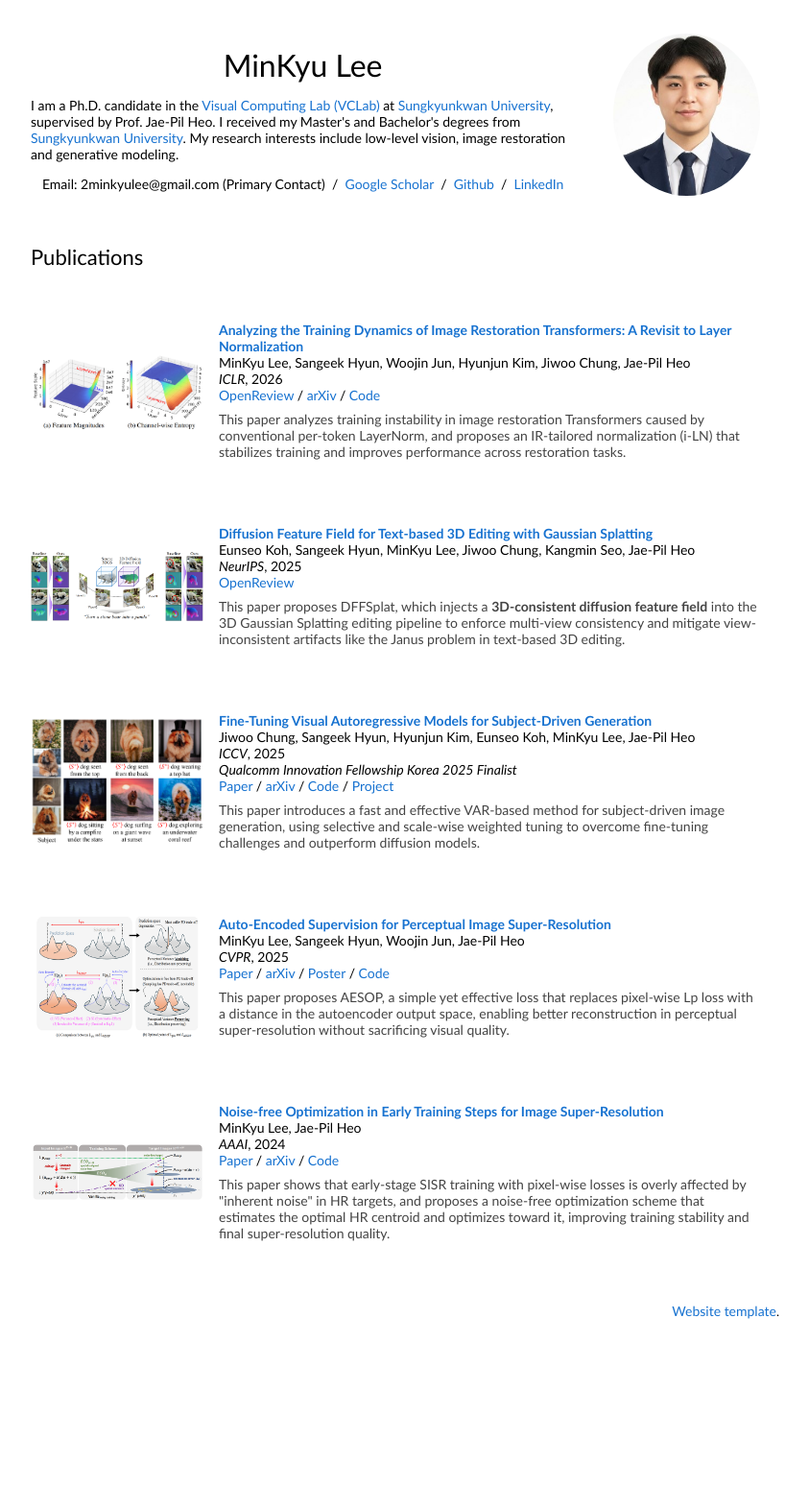
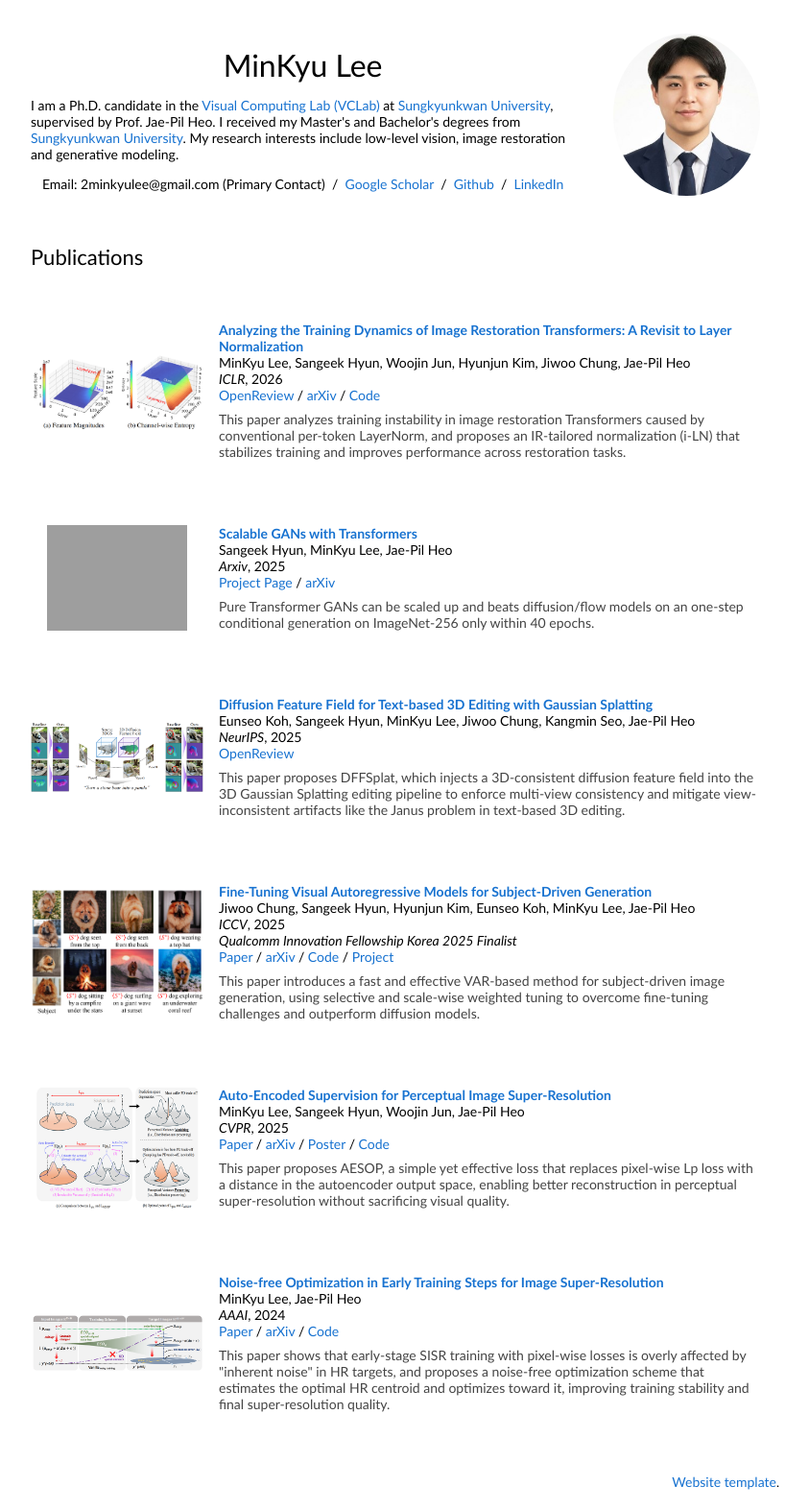
Before and after one commit to 2minkyulee/2minkyulee.github.io, a Jekyll site: the page built from index.md, in a window 1280 px wide. Shown: the whole page at 96% size, without its empty margins (228-1071 px from the left). Built offline with Jekyll 4.4.1, drawn with Linux system fonts in a browser that asks for light colours; before the commit the page ends 1395 px from its top, so only the background shows below that; grey boxes are pictures that could not be loaded.

Commit message:
Add GAT paper and remove summary emphasis

```diff
--- a/_layouts/home.html
+++ b/_layouts/home.html
@@ -83,6 +83,32 @@
               <td style="padding:20px;width:100%;vertical-align:middle">
                 <div class="pub-card">
                   <div class="pub-media">
+                    <img src="https://hse1032.github.io/static/images/GAT.png" alt="Arxiv 2025 Scalable GANs thumbnail">
+                  </div>
+                  <div class="pub-body">
+                    <a href="https://hse1032.github.io/GAT">
+                      <span class="papertitle">Scalable GANs with Transformers</span>
+                    </a>
+                    <br>
+                    Sangeek Hyun, MinKyu Lee, Jae-Pil Heo
+                    <br>
+                    <em>Arxiv</em>, 2025
+                    <br>
+                    <a href="https://hse1032.github.io/GAT">Project Page</a>
+                    /
+                    <a href="https://arxiv.org/abs/2509.24935">arXiv</a>
+                    <p class="paper-summary">
+                      Pure Transformer GANs can be scaled up and beats diffusion/flow models on an one-step conditional generation on ImageNet-256 only within 40 epochs.
+                    </p>
+                  </div>
+                </div>
+              </td>
+            </tr>
+
+            <tr>
+              <td style="padding:20px;width:100%;vertical-align:middle">
+                <div class="pub-card">
+                  <div class="pub-media">
                     <img src="static/images/NeurIPS2025_Diffusion.png" alt="NeurIPS 2025 Diffusion thumbnail">
                   </div>
                   <div class="pub-body">
@@ -96,7 +122,7 @@
                     <br>
                     <a href="https://openreview.net/forum?id=Kf9eNbp4wy">OpenReview</a>
                     <p class="paper-summary">
-                      This paper proposes DFFSplat, which injects a <strong>3D-consistent diffusion feature field</strong> into the 3D Gaussian Splatting editing pipeline to enforce multi-view consistency and mitigate view-inconsistent artifacts like the Janus problem in text-based 3D editing.
+                      This paper proposes DFFSplat, which injects a 3D-consistent diffusion feature field into the 3D Gaussian Splatting editing pipeline to enforce multi-view consistency and mitigate view-inconsistent artifacts like the Janus problem in text-based 3D editing.
                     </p>
                   </div>
                 </div>
```
